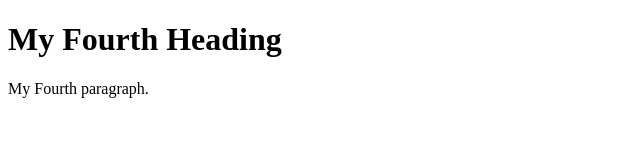
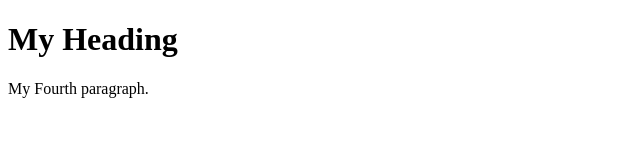
Before and after one commit to Vasko117/kii-jenkins, a plain HTML site: page index.html in a window 1280 px wide. Shown: the whole page, without its empty margins (0-640 px from the left). Drawn offline with Linux system fonts and the light colour scheme.

Commit message:
Update index.html

```diff
--- a/index.html
+++ b/index.html
@@ -2,7 +2,7 @@
 <html>
 <body>
 
-<h1>My Fourth Heading</h1>
+<h1>My  Heading</h1>
 <p>My Fourth paragraph.</p>
 
 </body>
```
